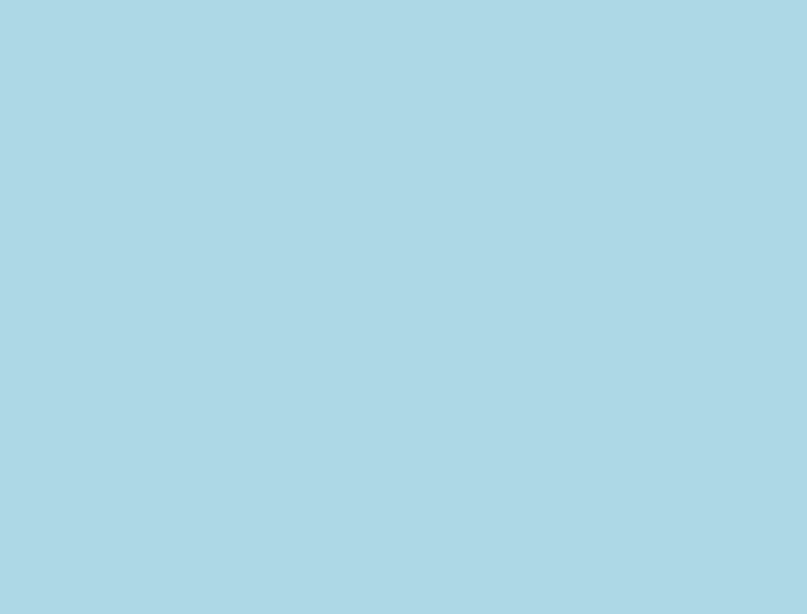
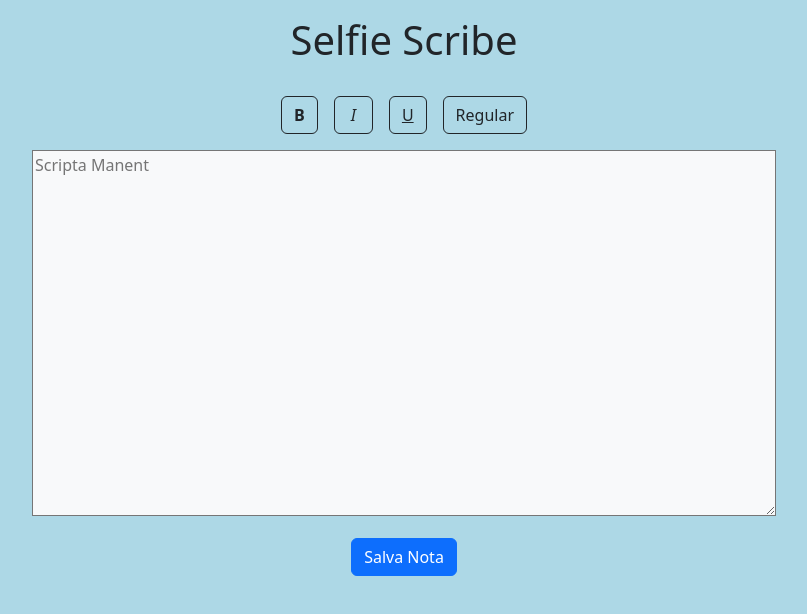
Before and after one commit to Zenidal98/Selfie-2025, a React (Create React App) app in the folder selfie/frontend/: page /notes in a window 1280 px wide. Before the commit this address had no page. Shown: the top 614 px of the page, without its empty margins (236-1043 px from the left). Built offline with nearby package versions, Linux system fonts and the light colour scheme.

Commit message:
demo della note page, da implementare API e cs routing

```diff
--- a/selfie/frontend/public/index.html
+++ b/selfie/frontend/public/index.html
@@ -24,7 +24,7 @@
       work correctly both with client-side routing and a non-root public URL.
       Learn how to configure a non-root public URL by running `npm run build`.
     -->
-    <title>React App</title>
+    <title>Selfie</title>
   </head>
   <body>
     <noscript>You need to enable JavaScript to run this app.</noscript>
--- a/selfie/frontend/src/App.jsx
+++ b/selfie/frontend/src/App.jsx
@@ -3,6 +3,7 @@ import { BrowserRouter as Router, Routes, Route, Navigate } from "react-router-d
 import LoginPage from "./pages/LoginPage";
 import RegisterPage from "./pages/RegisterPage";
 import HomePage from "./pages/HomePage";
+import Notes from "./pages/Notes.jsx";
 
 const App = () => {               // ho messo che / parte da /login
   return (
@@ -12,6 +13,7 @@ const App = () => {               // ho messo che / parte da /login
       <Route path="/login" element={<LoginPage />} />
       <Route path="/register" element={<RegisterPage />} />
       <Route path="/home" element={<HomePage />} />
+      <Route path="/notes" element={<Notes />} />
       </Routes>
     </Router>
   );
--- /dev/null
+++ b/selfie/frontend/src/pages/Notes.jsx
@@ -0,0 +1,93 @@
+import React, { useState, useEffect, useRef}  from "react";
+import "bootstrap/dist/css/bootstrap.min.css";
+import { Tooltip } from "bootstrap";
+
+const Notes = () => {
+
+  // State management per opzioni di tipografia delle note
+  const [bold, setBold] = useState(false);
+  const [italic, setItalic] = useState(false);
+  const [underline, setUnderline] = useState(false);
+  const [fontIndex, setFontIndex] = useState("0");
+
+  // 3 opzioni di dimensione carattere
+  const fontSizes = [
+    { label: "Regular", size: "16px" },
+    { label: "Big", size: "24px"},
+    { label: "Very Big", size: "32px"},
+  ];
+
+  // funzione che cicla tra i tre size (mi piaceva l'idea di usare un solo pulsante)
+  const cycleFontSize = () => {
+    setFontIndex((prevIndex) => (prevIndex + 1) % 3 );
+  };
+
+
+  useEffect(() => {
+    // Initializza i tooltip di bootstrap
+    document.querySelectorAll('[data-bs-toggle="tooltip"]').forEach((el) => {
+      new Tooltip(el);
+    });
+  }, []);
+
+  // funzioni per preparare l'alert
+
+  const alertRef = useRef(null);         // le ref servono per il load order del dom
+  const saveBtnRef = useRef(null);
+
+  useEffect(() => {
+    const appendAlert = (message, type) => {
+      if (alertRef.current) {
+     //   alertRef.current.innerHTML = '';          // con questo attivo hai max 1 alert
+        const wrapper = document.createElement('div');
+        wrapper.innerHTML = `
+          <div class="alert alert-${type} alert-dismissible fade show" role="alert">
+            <div>${message}</div>
+            <button type="button" class="btn-close" data-bs-dismiss="alert" aria-label="Close"></button>
+          </div>`;
+        alertRef.current.append(wrapper);
+
+        // Timeout per l'alert a 5 secondi
+        setTimeout(() => wrapper.remove(), 5000);
+      }
+    };
+
+    const handleClick = () => {
+      appendAlert('Test effettuato con successo: da inserire db', 'info');
+    };
+
+    const btn = saveBtnRef.current;
+    if (btn) {
+      btn.addEventListener('click', handleClick);
+    }
+
+   // evita i listener duplicati (o meglio, gestisce l'unmount)
+    return () => {
+      if (btn) {
+        btn.removeEventListener('click', handleClick);
+      }
+    };
+  }, []);
+
+  return (
+    <div className="container text-center">
+      <div>
+       <p className="h1 my-3">Selfie Scribe</p>
+        <div role="toolbar" aria-label="Opzioni di formattazione del testo">
+          {/* le iniezioni JS servono a syncare lo stato del bottone e quello della variabile associata, gli eventi click cambiano il valore */}
+          <button className={` btn btn-outline-dark mt-3 mx-2 rounded ${bold ? "active" : ""}`} data-bs-toggle="tooltip" data-bs-title="Bold" onClick={() => setBold(!bold)}><b> B </b></button>
+          <button className={` btn btn-outline-dark mt-3 mx-2 px-3 rounded ${italic ? "active" : ""}`} data-bs-toggle="tooltip" data-bs-title="Italic" onClick={() => setItalic(!italic)}><i> I </i></button>
+          <button className={` btn btn-outline-dark mt-3 mx-2 rounded ${underline ? "active" : ""}`} data-bs-toggle="tooltip" data-bs-title="Underlined" onClick={() => setUnderline(!underline)}><u> U </u></button>
+          <button className="btn btn-outline-dark mt-3 mx-2 rounded" onClick={cycleFontSize} data-bs-toggle="tooltip" data-bs-title="Change font size">{fontSizes[fontIndex].label}</button>
+        </div>
+        <textarea className="col-8 mt-3 bg-light" rows="15" placeholder="Scripta Manent"></textarea>
+      </div>
+      <div>
+        <button className={`btn btn-primary my-3 rounded`} ref={saveBtnRef}> Salva Nota </button>
+        <div ref={alertRef}></div>
+      </div>
+    </div>
+  );
+};
+
+export default Notes;
```
